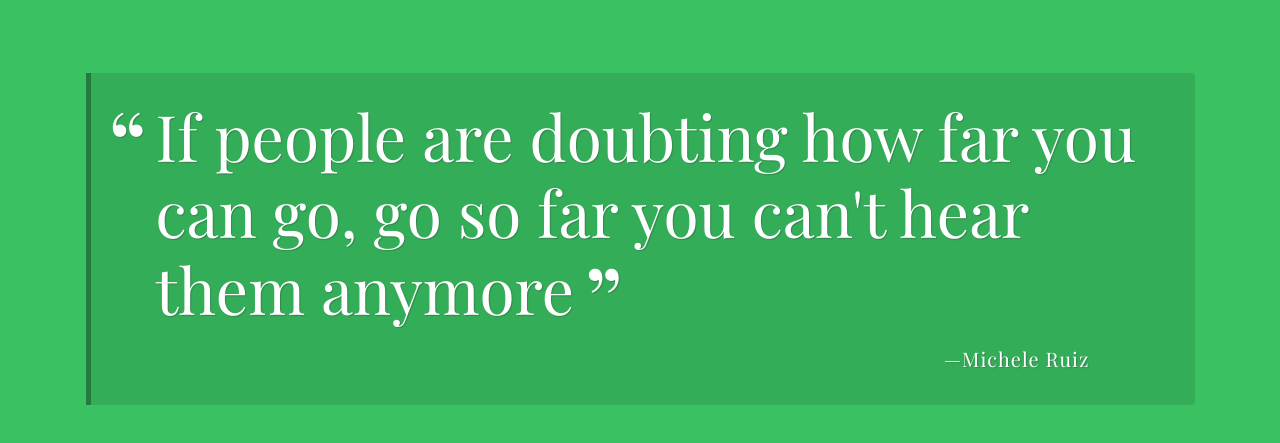
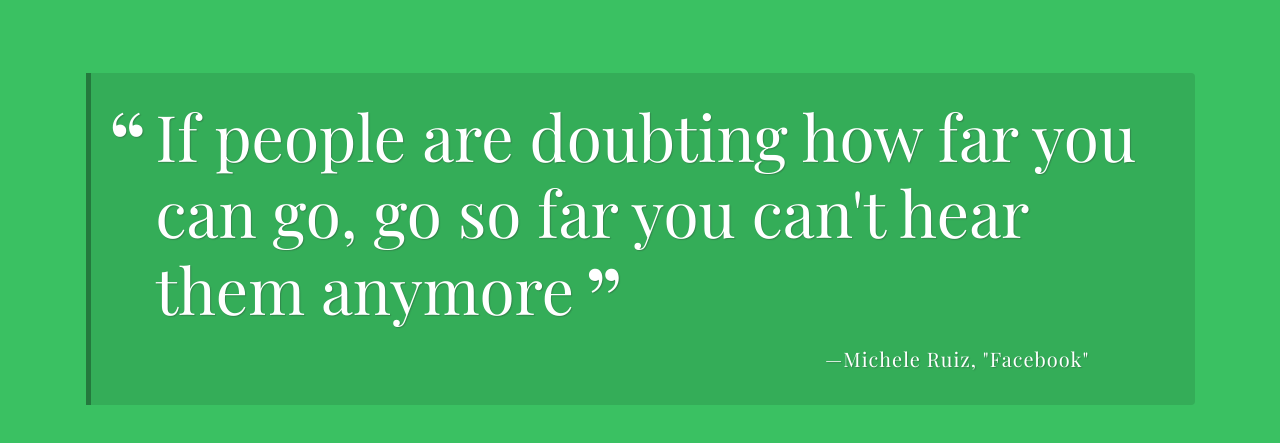
Before and after one commit to AdamAllam1/Random-Quote-Generator, a plain HTML site: page index.html in a window 1280 px wide. Both pictures are taken after a click on the button "Show another quote". Shown: the part 147-590 px from the top of the page. Drawn offline with nearby package versions, Linux system fonts and the light colour scheme; a web font is replaced by a local one.

Commit message:
Finished Functions

```diff
--- a/index.html
+++ b/index.html
@@ -16,8 +16,8 @@
 
     <div class="container">
       <div id="quote-box" class="quote-box">
-        <p class="quote">Every great developer you know got there by solving problems they were unqualified to solve until they actually did it.</p>
-        <p class="source">Patrick McKenzie<span class="citation">Twitter</span><span class="year">2016</span></p>
+        <p class="quote">If people are doubting how far you can go, go so far you can't hear them anymore</p>
+        <p class="source">Michele Ruiz<span class="citation">Facebook</span><span class="year"></span></p>
       </div>
     </div>
 
--- a/js/script.js
+++ b/js/script.js
@@ -14,7 +14,8 @@ const quotes = [
   },
   {
     quote: `If people are doubting how far you can go, go so far you can't hear them anymore`,
-    source: 'Michele Ruiz'
+    source: 'Michele Ruiz',
+    citation: 'Facebook'
   },
   {
     quote: `Make your life a masterpiece; imagine no limitations on what you can be, have or do.`,
@@ -48,16 +49,52 @@ return randomQuote;
 ***/
 
 function printQuote() {
-let html = '';
+let theQuote = getRandomQuote();
+let html = `<p class="quote">${theQuote.quote}</p>
+<p class="source">${theQuote.source}`;
 
-let theQuote = getRandomQuote();
+if (theQuote.year) {
+  html += `<span class="year">${theQuote.year}</span></p>`;
+}
 
-html += `<p class="quote">${theQuote.quote}</p>
-<p class="source">${theQuote.source}</p>`;
+if (theQuote.citation) {
+  html += `<span class="year">"${theQuote.citation}"</span></p>`;
+}
 
 document.getElementById("quote-box").innerHTML = html;
 return html;
 }
+
+
+
+
+
+
+
+
+
+
+
+
+
+
+
+
+
+
+
+
+
+
+
+
+
+
+
+
+
+
+
 
 
 
```
